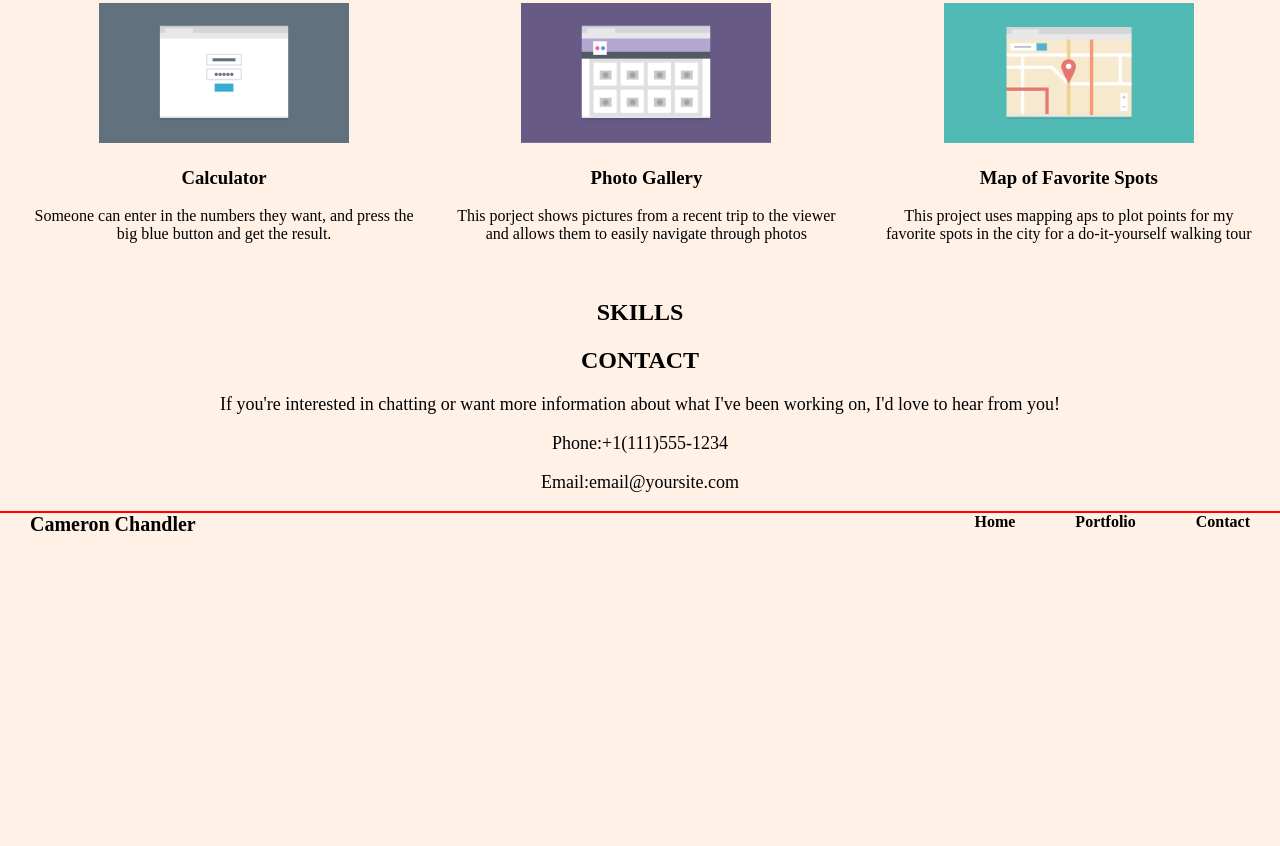
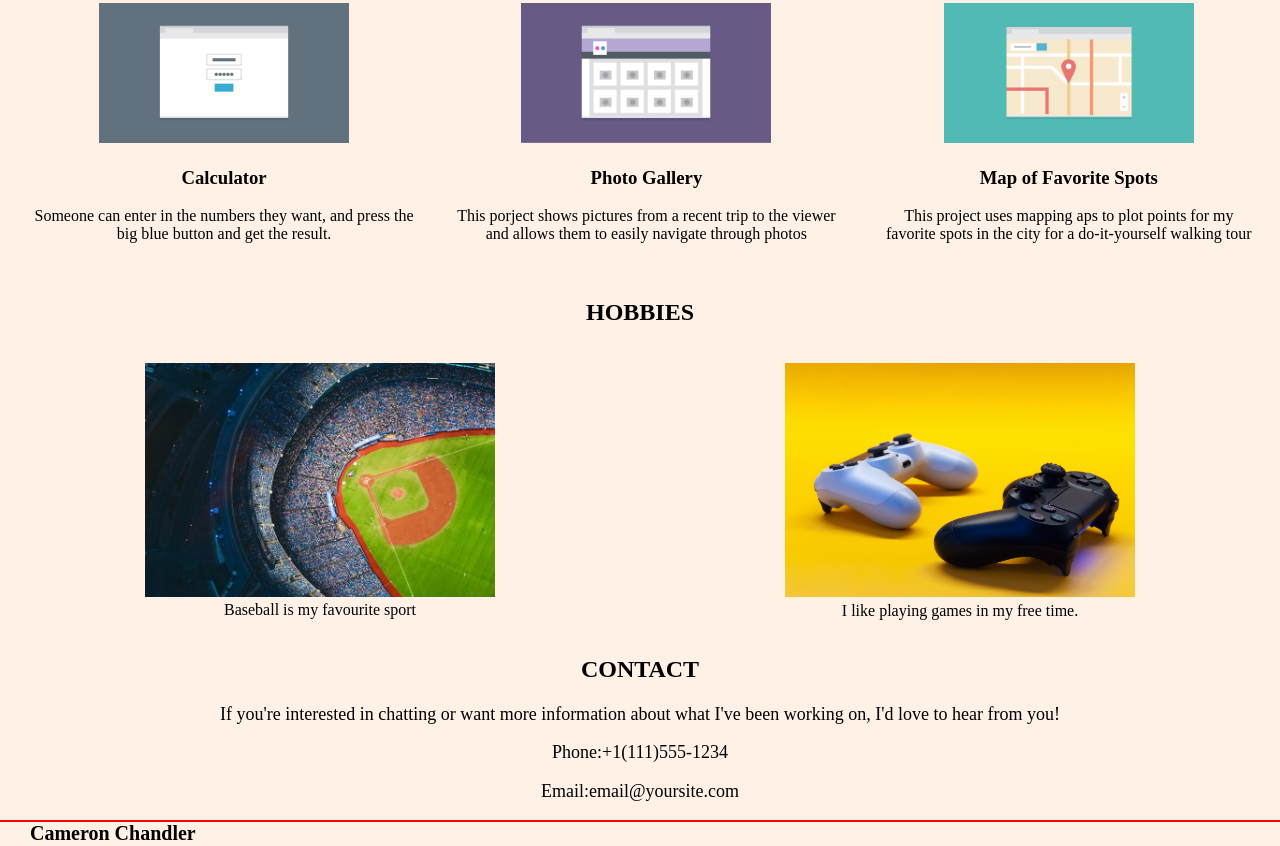
Before and after one commit to camercha/Treehouse-project-2, a plain HTML site: page index.html in a window 1280 px wide. Shown: the part 722-1568 px from the top of the page. Before the commit the page ends 1259 px from the top, so only its background shows below. Drawn offline with Linux system fonts and the light colour scheme.

Commit message:
Nearly done!
Almost done :)

```diff
--- a/css/style.css
+++ b/css/style.css
@@ -125,6 +125,13 @@ p{
  width: 350px;
 }
 
+   text-align: center;
+}
+.hobbies img{
+   width: 350px;
+
+}
+
 
 .bottom-nav{
    border-top: 2px solid red;
@@ -234,6 +241,35 @@ ul .contact{
       width: 350px;
      }
 
+
+
+
+     .hobbies{
+      text-align: center;
+      position: relative;
+   }
+   .hobbies img{
+      width: 350px;
+
+   }
+
+
+   .play{
+      float: right;
+      width: 50%;
+   }
+
+   .baseball{
+      float: left;
+      width: 50%;
+   }
+
+
+
+
+
+
+
      .bottom-nav{
       border-top: 2px solid red;
    }
@@ -317,7 +353,6 @@ ul li{
 }
 
 .portfolio .article{
-   padding: 10px 10px;
    padding: 20px ;
 }
 
@@ -359,6 +394,30 @@ ul li{
 .article img{
       width: 250px;
      }
+
+
+
+   .hobbies img{
+      width: 350px;
+
+   }
+
+   .hobbies{
+      text-align: center;
+   }
+
+
+   .play{
+      float: right;
+      width: 50%;
+   }
+
+
+   .baseball{
+      float: right;
+      width: 50%;
+   }
+
 
 
 
--- a/index.html
+++ b/index.html
@@ -16,10 +16,11 @@
         <h1 class="dark-font">Cameron Chandler</h1>
 
         <ul class="nav dark-font">
-            <li><a id="top" href="top">HOME</a></li>
+            <li><a id="top" href="#">HOME</a></li>
             <li><a href="#portfolio">PORTFOLIO</a></li>
-            <li><a href="">CONTACT</a></li>
-            <li><a href="">SKILLS</a></li>
+            <li><a href="#hobbies">HOBBIES</a></li>
+            <li><a href="#contact">CONTACT</a></li>
+
         </ul>
 
 
@@ -33,8 +34,8 @@
     </div>
 
     <main>
-        <h2>PORTFOLIO</h2>
-        <div id="portfolio" class="portfolio group">
+        <h2 id="portfolio">PORTFOLIO</h2>
+        <div class="portfolio group">
 
             <div class="article left number-1  "><img src="images/portfolio-1.png" alt="picture of a cartoon website">
                 <h3>Marketing Page</h3>
@@ -73,11 +74,23 @@
 
 
         </div>
-        <h2>SKILLS</h2>
-        <div class="skills"></div>
+        <h2 id="hobbies">HOBBIES</h2>
+        <div class="hobbies group">
+            <div class="gaming play">
+                <figure><img src="images/playstation.jfif" alt="Two playstation controllers on a yellow background">
+                    <figcaption>I like playing games in my free time.</figcaption>
+                </figure>
+            </div>
+            <div class="gaming baseball">
+                <figure><img src="images/baseball.jfif" alt="A birds eye view into a baseball stadium">
+                    <figcaption>Baseball is my favourite sport</figcaption>
+                </figure>
+            </div>
+
+        </div>
     </main>
     <footer>
-        <h2>CONTACT</h2>
+        <h2 id="contact">CONTACT</h2>
         <div class="details">
             <p>If you're interested in chatting or want more information about what I've been working on, I'd love
                 to
@@ -87,9 +100,9 @@
             <ul class="bottom-nav">
                 <li class="bottomname">Cameron Chandler</li>
                 <li class="bottomlink"><a href="#top"> To the Top</a></li>
-                <li class="contact"><a href="">Contact</a></li>
-                <li class="porto"><a href="">Portfolio</a></li>
-                <li class="home"><a href="">Home</a></li>
+                <li class="contact"><a href="#contact">Contact</a></li>
+                <li class="porto"><a href="#portfolio">Portfolio</a></li>
+                <li class="home"><a href="#top">Home</a></li>
             </ul>
         </div>
     </footer>
```
Also changed, not shown: images/baseball.jfif (added), images/oldbooks.jfif (added), images/playstation.jfif (added).
